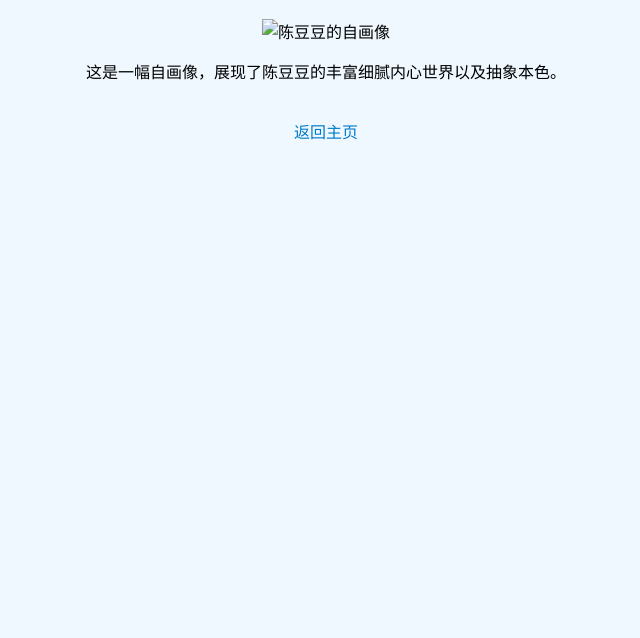
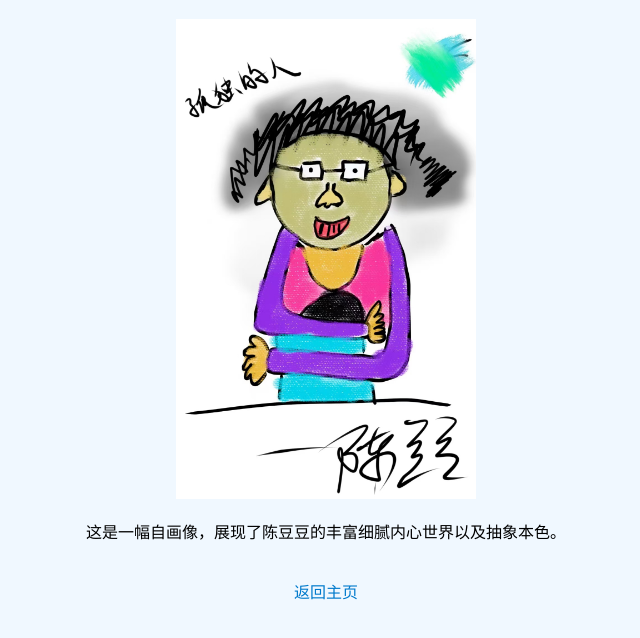
Before and after one commit to remoolB/my-first-repo, a plain HTML site: page self-portrait.html in a window 1280 px wide. Shown: the part 70-708 px from the top of the page, without its empty margins (314-954 px from the left). Drawn offline with Linux system fonts and the light colour scheme.

Commit message:
Update self-portrait.html

```diff
--- a/self-portrait.html
+++ b/self-portrait.html
@@ -8,7 +8,7 @@
 <body>
     <h1>陈豆豆的自画像</h1>
     <!-- 图片展示 -->
-    <img src="images/微信图片_20241001190748.jpg" width="300" alt="陈豆豆的自画像">
+    <img src="微信图片_20241001190748.jpg" width="300" alt="陈豆豆的自画像">
     <!-- 描述文字 -->
     <p>这是一幅自画像，展现了陈豆豆的丰富细腻内心世界以及抽象本色。</p>
     <!-- 返回按钮 -->
```
